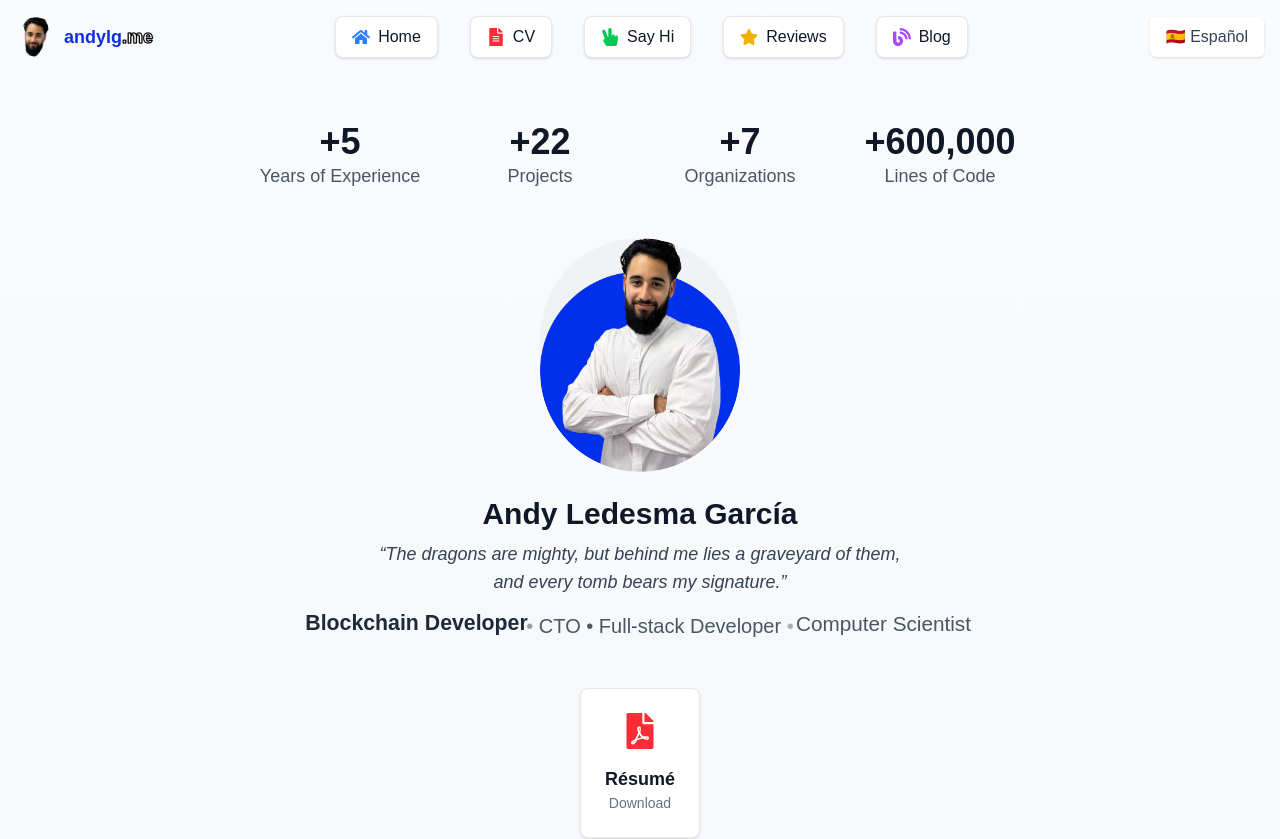
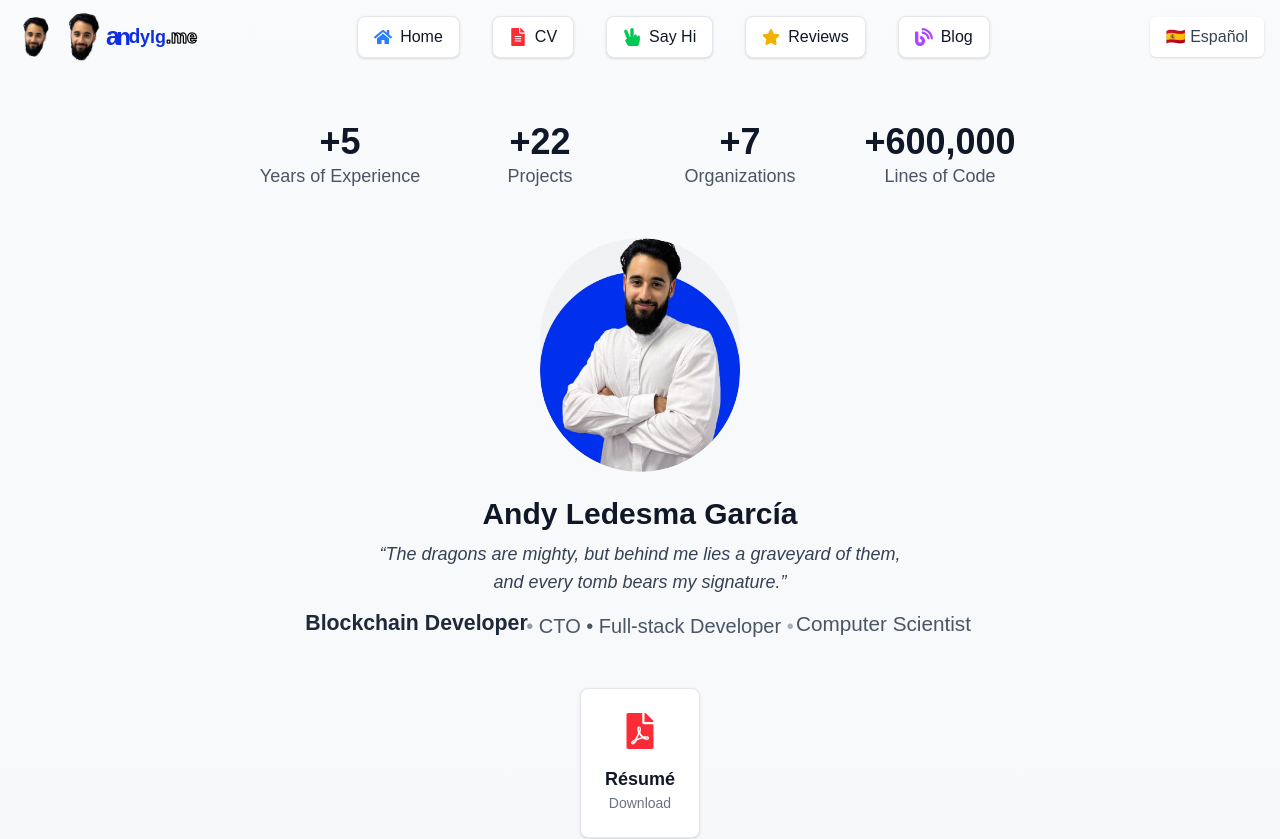
Before and after one commit to MakeMake23/MakeMake23.github.io, a Next.js app: page /en in a window 1280 px wide. Shown: the top 839 px of the page. Built offline with nearby package versions, Linux system fonts and the light colour scheme.

Commit message:
feat: make logo pop like andylg.me text

```diff
--- a/src/components/BrandName.tsx
+++ b/src/components/BrandName.tsx
@@ -1,32 +1,66 @@
 "use client";
 
 import { useState, useEffect } from "react";
+import Image from "next/image";
+import favicon from "@/assets/images/favicon-180x180.png";
 
 const BrandName = () => {
+  const [isMounted, setIsMounted] = useState(false);
+
+  useEffect(() => {
+    setIsMounted(true);
+  }, []);
   const mainText = "andylg";
   const domainText = ".me";
-  // Use null for initial state to prevent hydration mismatch
-  const [isAnimating, setIsAnimating] = useState<boolean | null>(null);
+  const [isAnimating, setIsAnimating] = useState(false);
 
   useEffect(() => {
-    // Set initial state to false after hydration
-    setIsAnimating(false);
+    if (!isMounted) return;
 
-    // Delay the animation setup to ensure hydration is complete
-    const animationTimer = setTimeout(() => {
-      const interval = setInterval(() => {
-        setIsAnimating(true);
-        setTimeout(() => setIsAnimating(false), (mainText + domainText).length * 100 + 500);
-      }, 5000);
+    const animationTrigger = () => {
+      setIsAnimating(true);
+      const totalAnimationTime =
+        ((mainText + domainText).length + 1) * 100 + 500;
+      setTimeout(() => setIsAnimating(false), totalAnimationTime);
+    };
 
-      return () => clearInterval(interval);
-    }, 1000);
+    const initialTimeout = setTimeout(animationTrigger, 1000);
 
-    return () => clearTimeout(animationTimer);
-  }, [mainText, domainText]);
+    const interval = setInterval(animationTrigger, 5000);
+
+    return () => {
+      clearTimeout(initialTimeout);
+      clearInterval(interval);
+    };
+  }, [isMounted, mainText, domainText]);
+
+  if (!isMounted) {
+    return (
+      <h1 className="font-bold text-lg flex items-center gap-2">
+        <Image
+          src={favicon}
+          alt="logo"
+          width={40}
+          height={40}
+          className="rounded-full"
+        />
+        <span style={{ color: "rgb(16, 47, 227)" }}>{mainText}</span>
+        <span
+          style={{
+            color: "white",
+            textShadow:
+              "0px 0px 1px black, 0px 0px 1px black, 0px 0px 1px black, 0px 0px 1px black",
+            WebkitTextStroke: "1px black",
+          }}
+        >
+          {domainText}
+        </span>
+      </h1>
+    );
+  }
 
   return (
-    <h1 className="font-bold text-lg">
+    <h1 className="font-bold text-lg flex items-center gap-1">
       <style jsx>{`
         @keyframes wave {
           0%,
@@ -45,38 +79,39 @@ const BrandName = () => {
           animation-fill-mode: forwards;
         }
       `}</style>
-      {/* Only render animation when isAnimating is not null (after hydration) */}
-      {isAnimating !== null ? (
-        (mainText + domainText).split("").map((char: string, index: number) => {
+      <span
+        className={isAnimating ? "wave-char" : ""}
+        style={{ animationDelay: isAnimating ? "0s" : "0s" }}
+      >
+        <Image
+          src={favicon}
+          alt="logo"
+          width={40}
+          height={40}
+          className="rounded-full"
+        />
+      </span>
+      <span className="flex">
+        {(mainText + domainText).split("").map((char, index) => {
           const isInDomain = index >= mainText.length;
           return (
             <span
               key={index}
               className={isAnimating ? "wave-char" : ""}
               style={{
-                animationDelay: isAnimating ? `${index * 0.1}s` : "0s",
+                animationDelay: isAnimating ? `${(index + 1) * 0.1}s` : "0s",
                 color: isInDomain ? "white" : "rgb(16, 47, 227)",
-                textShadow: isInDomain ? "0px 0px 1px black, 0px 0px 1px black, 0px 0px 1px black, 0px 0px 1px black" : "none",
-                WebkitTextStroke: isInDomain ? "1px black" : "none"
+                textShadow: isInDomain
+                  ? "0px 0px 1px black, 0px 0px 1px black, 0px 0px 1px black, 0px 0px 1px black"
+                  : "none",
+                WebkitTextStroke: isInDomain ? "1px black" : "none",
               }}
             >
               {char}
             </span>
           );
-        })
-      ) : (
-        /* Static fallback for initial server render */
-        <>
-          <span style={{ color: "rgb(16, 47, 227)" }}>{mainText}</span>
-          <span style={{
-            color: "white",
-            textShadow: "0px 0px 1px black, 0px 0px 1px black, 0px 0px 1px black, 0px 0px 1px black",
-            WebkitTextStroke: "1px black"
-          }}>
-            {domainText}
-          </span>
-        </>
-      )}
+        })}
+      </span>
     </h1>
   );
 };
```
